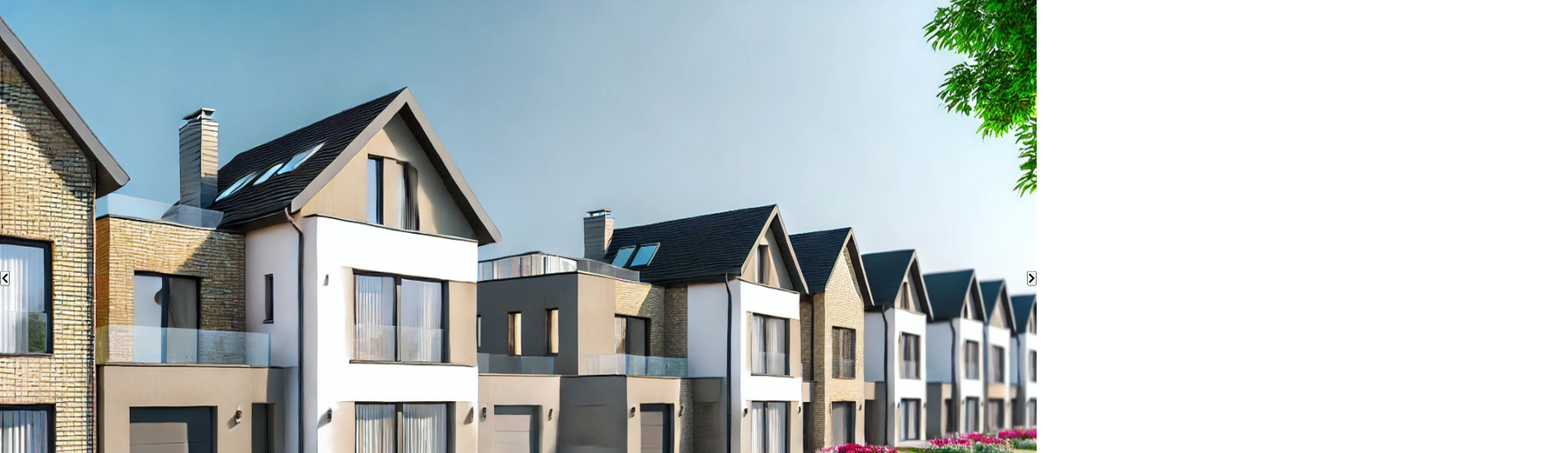
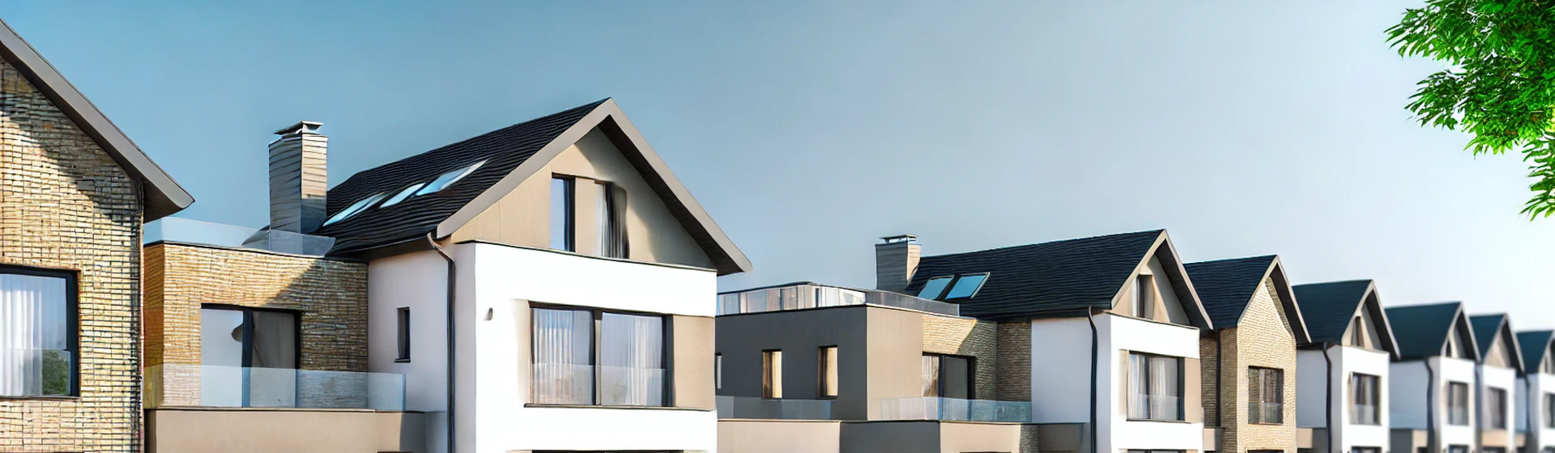
Before and after one commit to ScholarZainab/EliteHaven-Real-Estate-Listing-website, a plain HTML site: page index.html in a window 1280 px wide. Shown: the part 56-616 px from the top of the page at 81% size, 1920 px wide, since content can reach past the window. Drawn offline with Linux system fonts and the light colour scheme; a script that the page names is missing.

Commit message:
Update index.html

```diff
--- a/index.html
+++ b/index.html
@@ -31,7 +31,6 @@
       rel="stylesheet"
       href="https://use.fontawesome.com/releases/v5.11.2/css/all.css"
     />
-    <link rel="stylesheet" href="css/herostyles.css" />
     </head>
   <body>
     <div class="slides">
```
